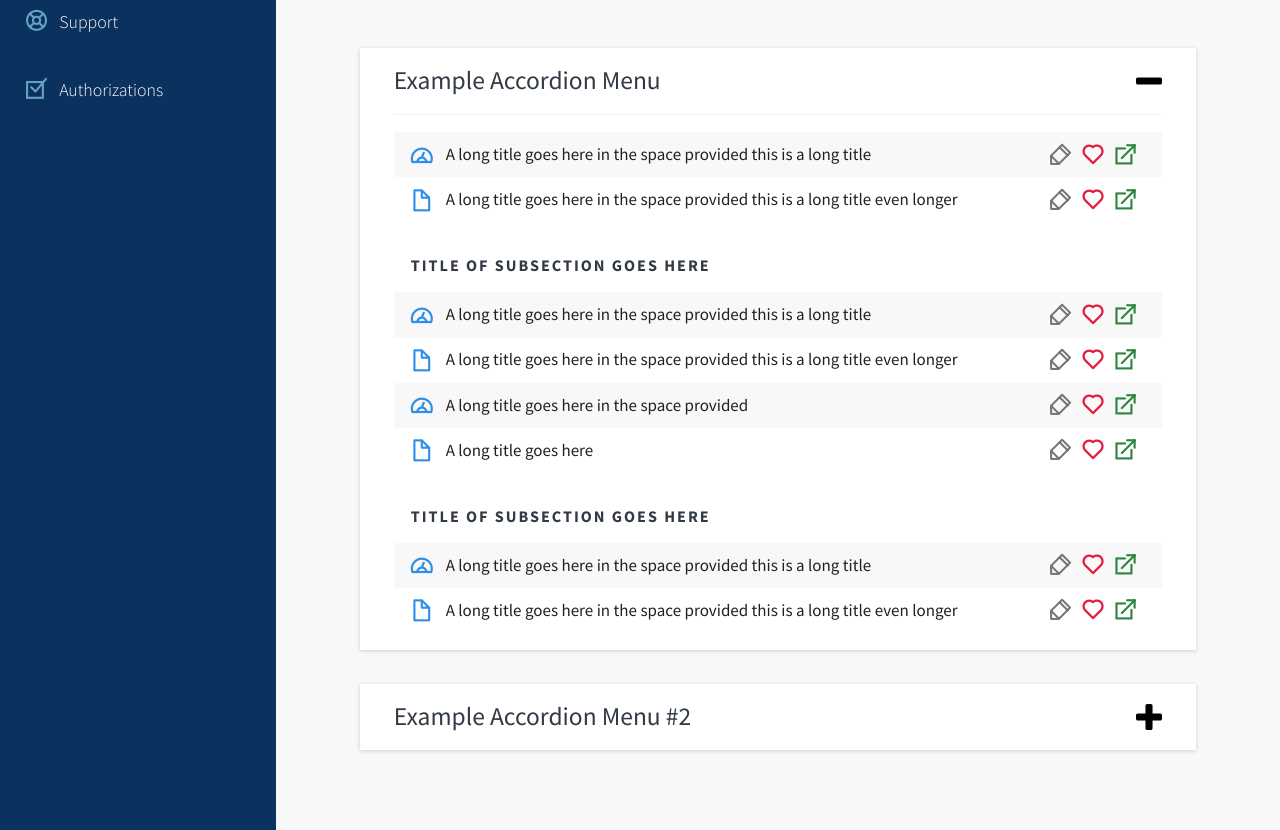
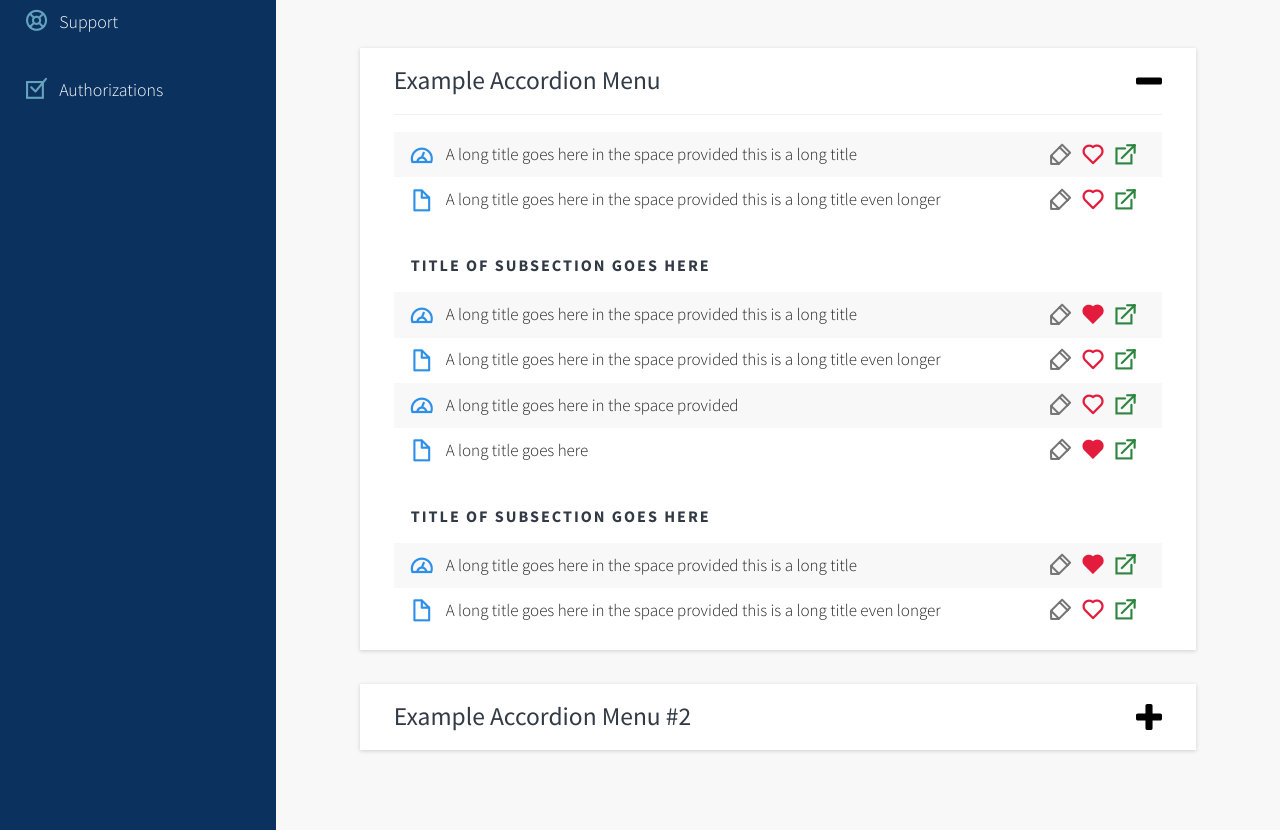
Before and after one commit to webb1750/usdt, a website: page app-template.html in a window 1280 px wide. Shown: the part 584-1414 px from the top of the page. Drawn offline with nearby package versions, Linux system fonts and the light colour scheme; files whose address does not match are found by name.

Commit message:
updates to app accordion

```diff
--- a/app-template.html
+++ b/app-template.html
@@ -97,7 +97,7 @@
                           <li><span class="item-type-icon icon-dashboard"></span> A long title goes here in the space provided this is a long title
                            <span class="action-icons">
                               <button class="usdt-icon-button"><span class="icon-edit"></span><span class="sr-only">Edit</span></button>
-                              <button class="usdt-icon-button"><span class="icon-heart favorite"></span><span class="sr-only">Favorite</span></button>
+                              <button class="usdt-icon-button"><span class="icon-heart-fill favorite"></span><span class="sr-only">Favorite</span></button>
                               <button class="usdt-icon-button"><span class="icon-launch launch"></span><span class="sr-only">Launch</span></button>
                            </span>
                           </li>
@@ -118,7 +118,7 @@
                            <li><span class="item-type-icon icon-paper"></span> A long title goes here
                              <span class="action-icons">
                                 <button class="usdt-icon-button"><span class="icon-edit"></span><span class="sr-only">Edit</span></button>
-                                <button class="usdt-icon-button"><span class="icon-heart favorite"></span><span class="sr-only">Favorite</span></button>
+                                <button class="usdt-icon-button"><span class="icon-heart-fill favorite"></span><span class="sr-only">Favorite</span></button>
                                 <button class="usdt-icon-button"><span class="icon-launch launch"></span><span class="sr-only">Launch</span></button>
                              </span>
                             </li>
@@ -128,7 +128,7 @@
                             <li><span class="item-type-icon icon-dashboard"></span> A long title goes here in the space provided this is a long title
                              <span class="action-icons">
                                 <button class="usdt-icon-button"><span class="icon-edit"></span><span class="sr-only">Edit</span></button>
-                                <button class="usdt-icon-button"><span class="icon-heart favorite"></span><span class="sr-only">Favorite</span></button>
+                                <button class="usdt-icon-button"><span class="icon-heart-fill favorite"></span><span class="sr-only">Favorite</span></button>
                                 <button class="usdt-icon-button"><span class="icon-launch launch"></span><span class="sr-only">Launch</span></button>
                              </span>
                             </li>
--- a/scss/_components.scss
+++ b/scss/_components.scss
@@ -206,6 +206,7 @@ hr {
     align-items: center;
     padding:0.5rem 1rem;
     line-height: 1.25;
+    font-weight: 300;
     @media screen and (max-width:767px){
       display: block;
     }
```
Also changed, not shown: css/usdt.css.
